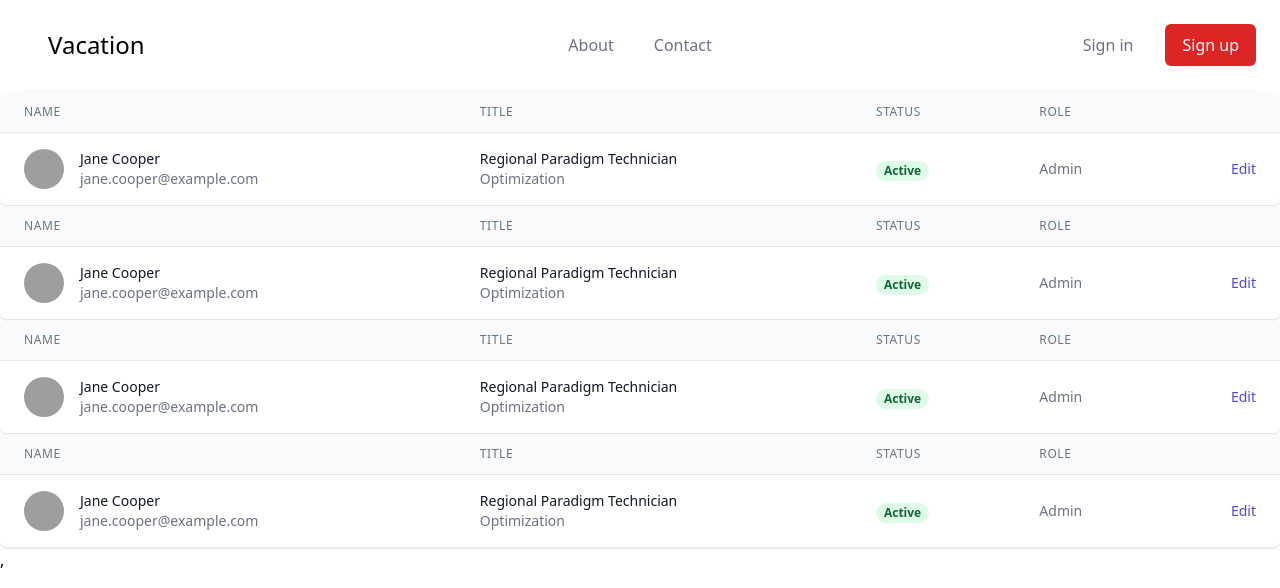
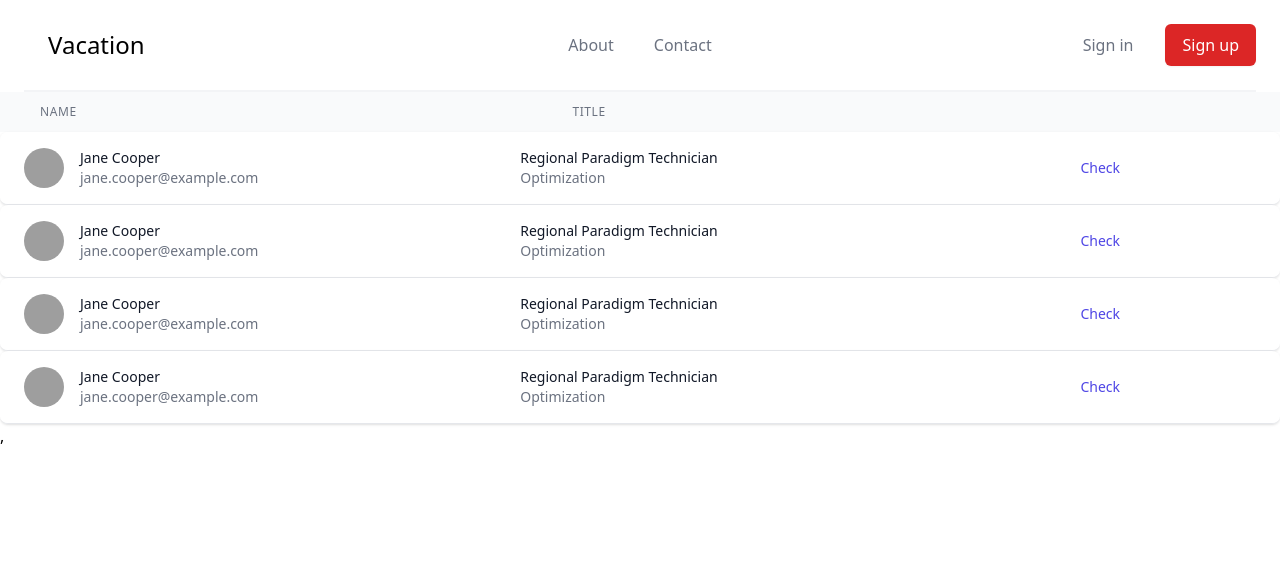
Before and after one commit to chra-O/Tailwind-App, a React (Create React App) app: page /detailrPage in a window 1280 px wide. Shown: the top 588 px of the page. Built offline with nearby package versions, Linux system fonts and the light colour scheme; grey boxes are pictures that could not be loaded.

Commit message:
detail commponet reDesign

```diff
--- a/src/component/Detail.jsx
+++ b/src/component/Detail.jsx
@@ -18,37 +18,6 @@ export default function Detail() {
         <div className="py-2 align-middle inline-block min-w-full sm:px-6 lg:px-8">
           <div className="shadow overflow-hidden border-b border-gray-200 sm:rounded-lg">
             <table className="min-w-full divide-y divide-gray-200">
-              <thead className="bg-gray-50">
-                <tr>
-                  <th
-                    scope="col"
-                    className="px-6 py-3 text-left text-xs font-medium text-gray-500 uppercase tracking-wider"
-                  >
-                    Name
-                  </th>
-                  <th
-                    scope="col"
-                    className="px-6 py-3 text-left text-xs font-medium text-gray-500 uppercase tracking-wider"
-                  >
-                    Title
-                  </th>
-                  <th
-                    scope="col"
-                    className="px-6 py-3 text-left text-xs font-medium text-gray-500 uppercase tracking-wider"
-                  >
-                    Status
-                  </th>
-                  <th
-                    scope="col"
-                    className="px-6 py-3 text-left text-xs font-medium text-gray-500 uppercase tracking-wider"
-                  >
-                    Role
-                  </th>
-                  <th scope="col" className="relative px-6 py-3">
-                    <span className="sr-only">Edit</span>
-                  </th>
-                </tr>
-              </thead>
               <tbody className="bg-white divide-y divide-gray-200">
                 {people.map((person) => (
                   <tr key={person.email}>
@@ -79,21 +48,11 @@ export default function Detail() {
                         {person.department}
                       </div>
                     </td>
-                    <td className="px-6 py-4 whitespace-nowrap">
-                      <span className="px-2 inline-flex text-xs leading-5 font-semibold rounded-full bg-green-100 text-green-800">
-                        Active
-                      </span>
-                    </td>
-                    <td className="px-6 py-4 whitespace-nowrap text-sm text-gray-500">
-                      {person.role}
-                    </td>
-                    <td className="px-6 py-4 whitespace-nowrap text-right text-sm font-medium">
-                      <a
 
-                        className="text-indigo-600 hover:text-indigo-900"
-                      >
-                        Edit
-                      </a>
+                    <td className="pr-40 py-4 whitespace-nowrap text-right text-sm font-medium">
+                      <button className="text-indigo-600 hover:text-indigo-900">
+                       Check
+                      </button>
                     </td>
                   </tr>
                 ))}
--- a/src/component/DetailComponent.jsx
+++ b/src/component/DetailComponent.jsx
@@ -4,6 +4,25 @@ import Detail from "./Detail";
 export default function DetailComponent() {
   return (
     <div>
+      <table className="min-w-full divide-y divide-gray-200">
+        <thead className="bg-gray-50">
+          <tr>
+            <th
+              scope="col"
+              className="pl-10 pr-20 py-3 text-left text-xs font-medium text-gray-500 uppercase tracking-wider"
+            >
+              Name
+            </th>
+            <th
+              scope="col"
+              className="pr-40 py-3 text-left text-xs font-medium text-gray-500 uppercase tracking-wider"
+            >
+              Title
+            </th>
+          </tr>
+        </thead>
+      </table>
+
       <Detail />
       <Detail />
       <Detail />
--- a/src/component/Product.jsx
+++ b/src/component/Product.jsx
@@ -5,7 +5,6 @@ export default function Product() {
   return (
     <>
       <div className="flex grid grid-cols-4  mt-36 ">
-
         <Card
           title="Sulaymaniyah "
           img=" https://pbs.twimg.com/media/CxU5qRfXcAAUkHj.jpg"
--- a/src/component/ShowComponent.jsx
+++ b/src/component/ShowComponent.jsx
@@ -5,8 +5,8 @@ export default function ShowComponent() {
   return (
     <div>
       <Show name="Hotel" desc="ljhhhhhhhhhhhhhhhhhhhhhhhhh" />
-      <Show />
-      <Show />
+      <Show name="Hotel" desc="ljhhhhhhhhhhhhhhhhhhhhhhhhh" />
+      <Show name="Hotel" desc="ljhhhhhhhhhhhhhhhhhhhhhhhhh" />
     </div>
   );
 }
```
